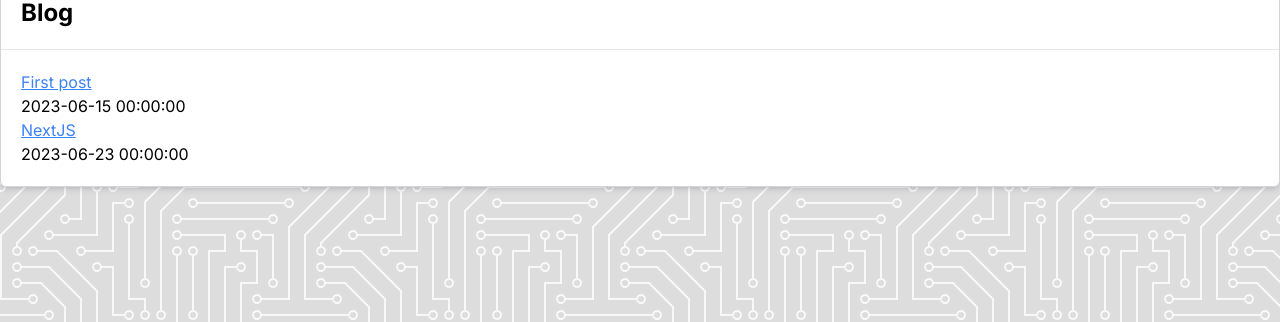
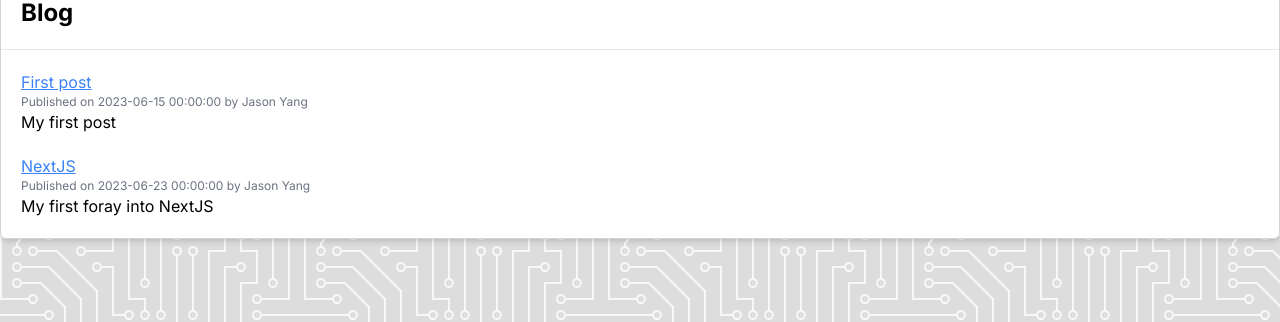
Before and after one commit to jason-yang/jason-yang.github.io, a Next.js app: page /blog in a window 1280 px wide. Shown: the part 214-536 px from the top of the page. Built offline with nearby package versions, Linux system fonts and the light colour scheme.

Commit message:
chore: fix up blog listing page a little more

```diff
--- a/src/app/blog/page.tsx
+++ b/src/app/blog/page.tsx
@@ -2,6 +2,8 @@ import Container from "@/components/container";
 import DateDisplay from "@/components/date";
 import Header from "@/components/header";
 import Link from "@/components/link";
+import SegmentedControl from "@/components/segmented-control";
+import SpaceBetween from "@/components/space-between";
 import { getAllPosts } from "@/utils/blog";
 import { Metadata } from "next";
 
@@ -17,16 +19,23 @@ export default async function BlogPage() {
 
   return (
     <Container header={<Header>Blog</Header>}>
-      <ol>
-        {posts.map(({ slug, meta: { title, publish_date } }, key) => (
-          <li key={key}>
-            <Link href={`/blog/${slug}`}>{title}</Link>
-            <div>
-              <DateDisplay date={new Date(publish_date)} />
-            </div>
-          </li>
-        ))}
-      </ol>
+      <SpaceBetween variant="container">
+        {posts.map(
+          (
+            { slug, meta: { title, description, author, publish_date } },
+            key
+          ) => (
+            <section key={key}>
+              <Link href={`/blog/${slug}`}>{title}</Link>
+              <div className="text-gray-500 text-xs">
+                Published on <DateDisplay date={new Date(publish_date)} /> by{" "}
+                {author}
+              </div>
+              <div>{description}</div>
+            </section>
+          )
+        )}
+      </SpaceBetween>
     </Container>
   );
 }
--- a/src/utils/blog.ts
+++ b/src/utils/blog.ts
@@ -10,6 +10,7 @@ export const postFilePaths = fs
 
 interface Frontmatter {
   title: string;
+  author: string;
   description: string;
   publish_date: string;
   published?: boolean;
@@ -33,6 +34,7 @@ export async function getPost(filePath: string) {
       title,
       description,
       publish_date: new Date(publish_date),
+      author: "Jason Yang", // TODO: hard coded for now
     },
     slug: filePath.replace(/\.mdx?$/, ""),
   };
```
